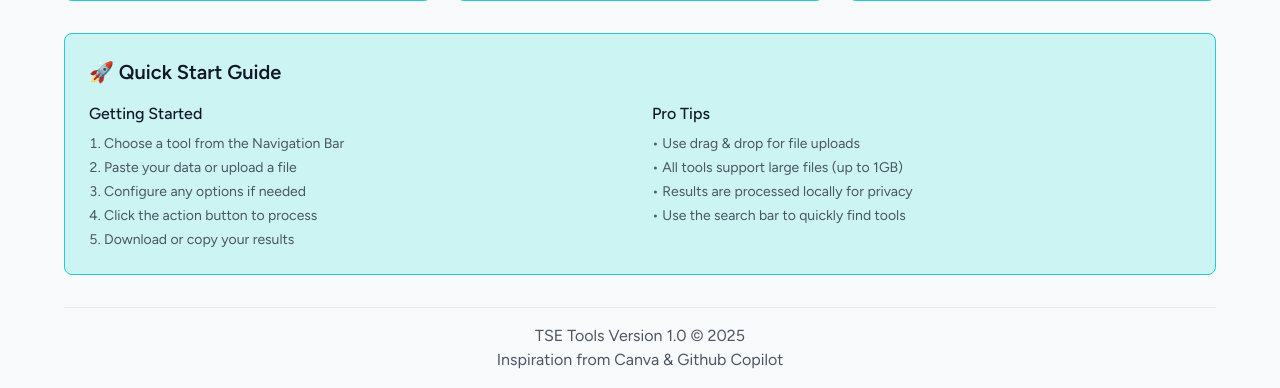
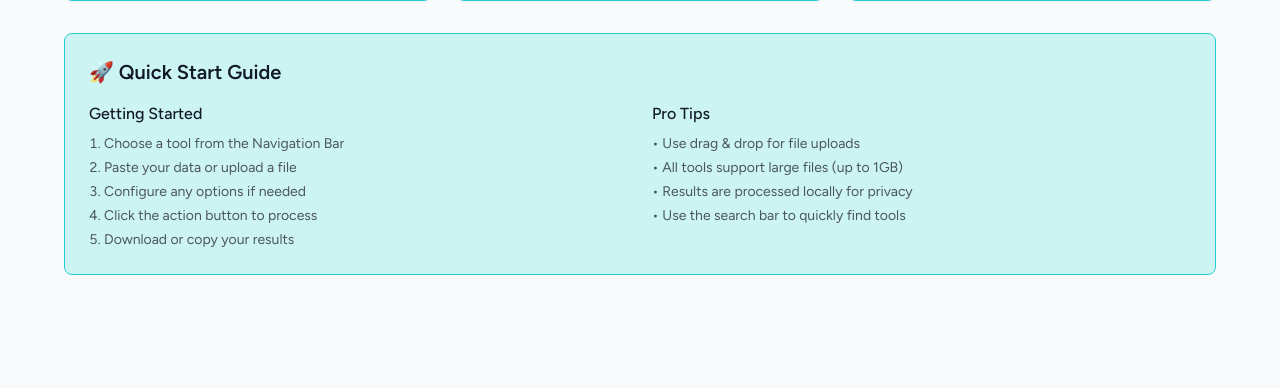
Before and after one commit to tkytkqc6t/tsetools, a Flask app: page / in a window 1280 px wide. Shown: the part 602-990 px from the top of the page. After the commit the page ends 877 px from the top, so only its background shows below. Run offline with Flask 3, Linux system fonts and the light colour scheme; some libraries are stand-ins or nearby versions.

Commit message:
remove footer

```diff
--- a/templates/index.html
+++ b/templates/index.html
@@ -718,7 +718,7 @@
             </div>
 
             <!-- XML Filter Section -->
-            <div id="xml-filter" class="section hidden">
+            <div id="xml-filter" class="section hidden mb-8">
                 <div class="mb-8">
                     <h2 class="text-2xl font-bold text-gray-900 mb-2">XML Data Filter</h2>
                     <p class="text-gray-600">Filter XML data by element and attribute values with advanced conditions.
@@ -1126,14 +1126,14 @@
                     </div>
                 </div>
             </div>
-            <div class="w-full text-center py-4 text-gray-600 mt-8 border-t border-gray-200" style="font-size: 1em;">
-        TSE Tools Version 1.0 © 2025 <br> Inspiration from <a href="https://www.canva.com/">Canva</a> &amp; <a href="https://github.com/features/copilot">Github Copilot</a>
-            </div>
         </main>
     </div>
 
     <script type="text/javascript" src="static/main.js"></script>
-
+    <!-- <footer class="fixed bottom-0 left-0 w-full text-center py-4 text-gray-600 border-t border-gray-200 bg-white text-sm">
+            TSE Tools Version 1.0 © 2025 <br>
+            Inspiration from <a href="https://www.canva.com/">Canva</a> & <a href="https://github.com/features/copilot">Github Copilot</a>
+    </footer> -->
 </body>
 
 </html>
```
